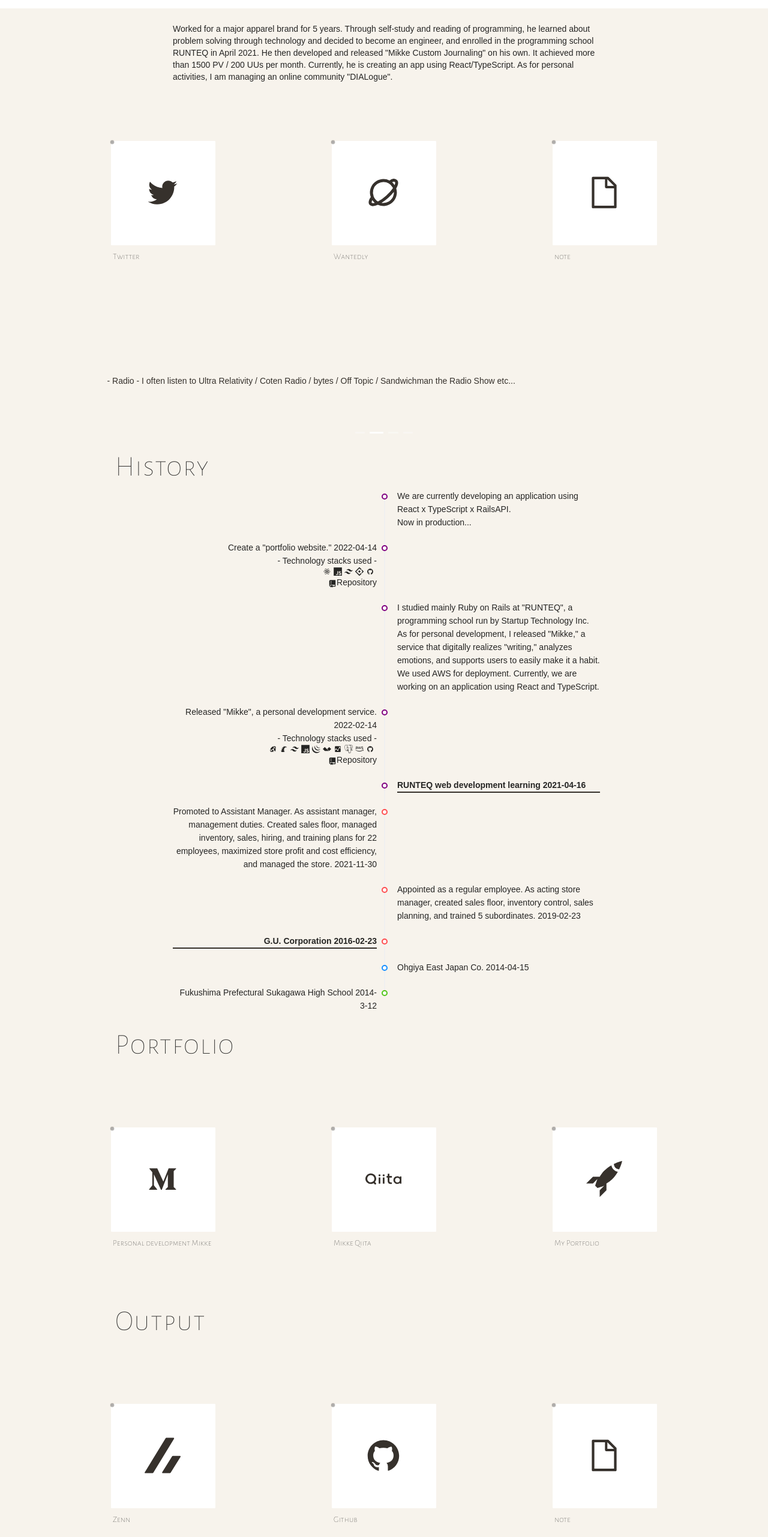
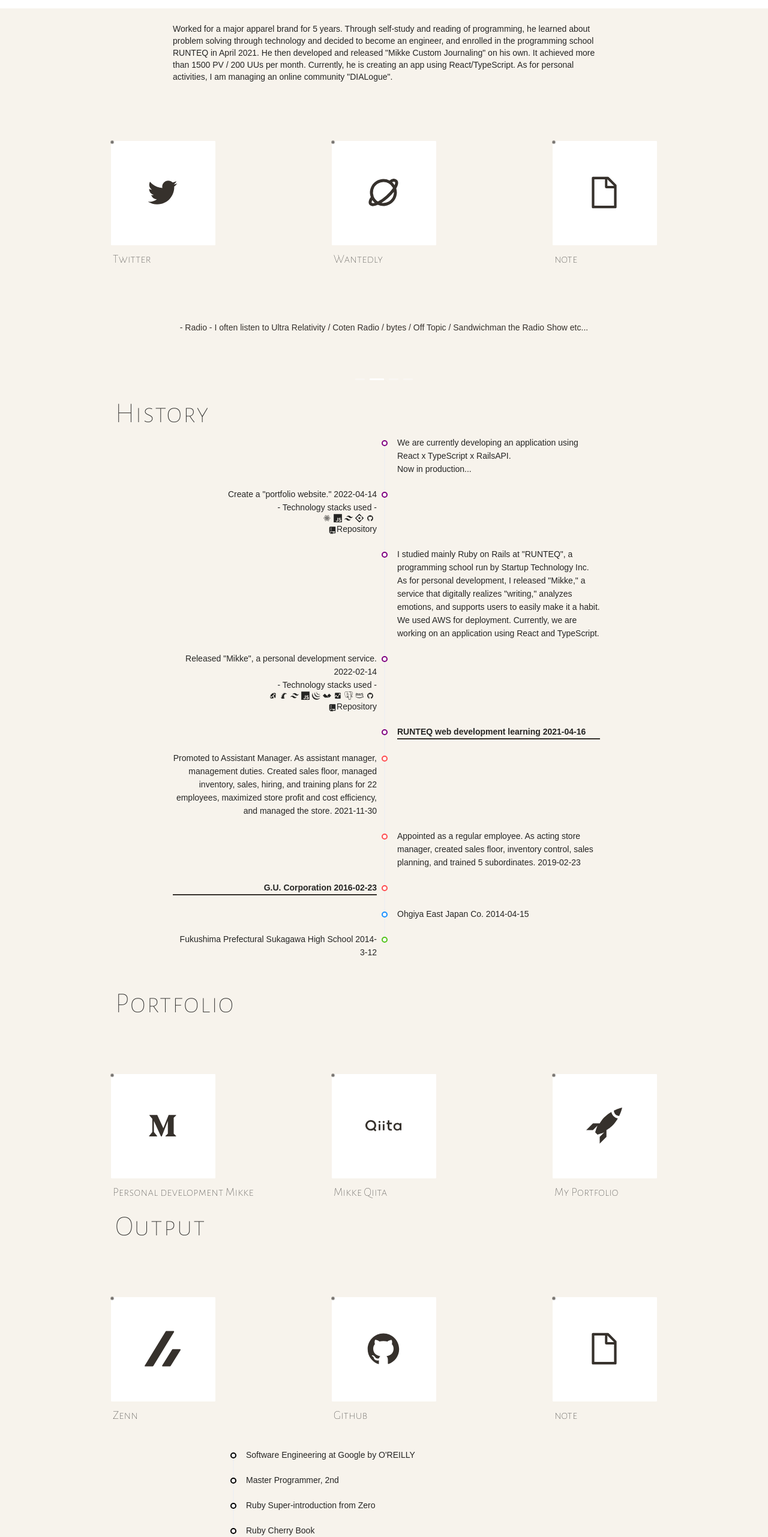
Before and after one commit to KouSei089/watashi, a React (Create React App) app: page / in a window 1280 px wide. Shown: the part 234-2797 px from the top of the page at 60% size. Built offline with nearby package versions, Linux system fonts and the light colour scheme; a web font is replaced by a local one.

Commit message:
Update:すべてのコンテンツをレスポンシブ対応しました

```diff
--- a/src/Contact.js
+++ b/src/Contact.js
@@ -8,11 +8,11 @@ const Contact = () => {
   return (
     <div>
       <Layout>
-        <Header className="bg-white text-2xl style-ale tracking-wide pl-48 pt-5">
+        <Header className="bg-white text-2xl style-ale tracking-wide pl-6 md:pl-48 pt-5">
           Contact
         </Header>
         <Content className="bg-white font-zen leading-5">
-          <div className="px-36 lg:px-72 pb-12 flex justify-center">
+          <div className="px-6 md:px-72 pb-12 flex justify-center">
             <p className="mr-5">e-mail</p>
             <p className="">qq00891829@icloud.com</p>
             <a href="https://github.com/KouSei089" target="_blank" rel="noopener noreferrer"><AiOutlineGithub className="mt-1.5 ml-2" /></a>
--- a/src/History.js
+++ b/src/History.js
@@ -6,11 +6,11 @@ const { Header, Content } = Layout;
 const History = () => {
   return (
     <Layout>
-      <Header className="bg-natural text-5xl style-ale tracking-wide pl-48 pt-5">
+      <Header className="bg-natural title-text">
         History
       </Header>
       <Content className="bg-natural font-zen leading-5 pt-6">
-        <p className="px-36 lg:px-72"><HistoryTimeTree /></p>
+        <p className="px-6 md:px-24 lg:px-72"><HistoryTimeTree /></p>
       </Content>
     </Layout>
   )
--- a/src/Output.js
+++ b/src/Output.js
@@ -11,11 +11,11 @@ const Output = () => {
   return (
     <div className="bg-natural">
       <Layout>
-        <Header className="bg-natural text-5xl style-ale tracking-wide pl-48">
+        <Header className="bg-natural title-text">
           Output
         </Header>
         <div className="md:flex md:justify-center bg-natural">
-          <div className="flex flex-col md:flex-row py-24 bg-natural">
+          <div className="flex flex-col md:flex-row pt-24 md:pb-12 bg-natural">
             <div className="">
               <a href="https://zenn.dev/kousei_089" target="_blank" rel="noopener noreferrer">
                 <Card className="relative card-style">
@@ -27,7 +27,7 @@ const Output = () => {
                 </IconContext.Provider>
                 </Card>
               </a>
-              <a href="https://zenn.dev/kousei_089" target="_blank" rel="noopener noreferrer"><p className="style-ale ml-24 mt-2 pl-1 hover:opacity-50 duration-700 hover:text-black">Zenn</p></a>
+              <a href="https://zenn.dev/kousei_089" target="_blank" rel="noopener noreferrer"><p className="style-ale card-title">Zenn</p></a>
             </div>
             <div className="">
               <a href="https://github.com/KouSei089" target="_blank" rel="noopener noreferrer">
@@ -40,7 +40,7 @@ const Output = () => {
                 </IconContext.Provider>
                 </Card>
                 </a>
-              <a href="https://github.com/KouSei089" target="_blank" rel="noopener noreferrer"><p className="style-ale ml-24 mt-2 pl-1 hover:opacity-50 duration-700 hover:text-black">Github</p></a>
+              <a href="https://github.com/KouSei089" target="_blank" rel="noopener noreferrer"><p className="style-ale card-title">Github</p></a>
             </div>
             <div className="">
               <a href="https://note.com/izuha0" target="_blank" rel="noopener noreferrer">
@@ -53,7 +53,7 @@ const Output = () => {
                 </IconContext.Provider>
                 </Card>
                 </a>
-              <a href="https://note.com/izuha0" target="_blank" rel="noopener noreferrer"><p className="style-ale ml-24 mt-2 pl-1 hover:opacity-50 duration-700 hover:text-black">note</p></a>
+              <a href="https://note.com/izuha0" target="_blank" rel="noopener noreferrer"><p className="style-ale card-title">note</p></a>
             </div>
           </div>
         </div>
--- a/src/OutputTimeTree.js
+++ b/src/OutputTimeTree.js
@@ -3,7 +3,7 @@ import { Timeline } from 'antd';
 
 const OutputTimeTree = () => {
   return (
-    <div className="px-36 lg:px-96 font-zen">
+    <div className="px-6 md:px-24 lg:px-96 font-zen">
       <Timeline>
         <Timeline.Item color="black">
           <a href="https://zenn.dev/kousei_089/scraps/406f499a57e98f" target="_blank"
--- a/src/Portfolio.js
+++ b/src/Portfolio.js
@@ -11,11 +11,11 @@ const Portfolio = () => {
   return (
     <div className="bg-natural">
       <Layout>
-        <Header className="bg-natural text-5xl style-ale tracking-wide pl-48">
+        <Header className="bg-natural title-text pt-12">
           Portfolio
         </Header>
         <div className="md:flex md:justify-center bg-natural">
-          <div className="flex flex-col md:flex-row py-24 bg-natural">
+          <div className="flex flex-col md:flex-row pt-24 bg-natural">
             <div className="">
               <a href="https://a-mikke.com" target="_blank" rel="noopener noreferrer">
                 <Card className="card-style relative">
@@ -27,7 +27,7 @@ const Portfolio = () => {
                 </IconContext.Provider>
                 </Card>
                 </a>
-              <a href="https://a-mikke.com" target="_blank" rel="noopener noreferrer"><p className="style-ale ml-24 mt-2 pl-1 hover:opacity-50 duration-700 hover:text-black">Personal development Mikke</p></a>
+              <a href="https://a-mikke.com" target="_blank" rel="noopener noreferrer"><p className="style-ale card-title">Personal development Mikke</p></a>
             </div>
             <div className="">
             <a href="https://qiita.com/Izumi_Haruya/items/148bb9fbf5e8723fd8fa" target="_blank" rel="noopener noreferrer">
@@ -40,7 +40,7 @@ const Portfolio = () => {
               </IconContext.Provider>
               </Card>
             </a>
-            <a href="https://qiita.com/Izumi_Haruya/items/148bb9fbf5e8723fd8fa" target="_blank" rel="noopener noreferrer"><p className="style-ale ml-24 mt-2 pl-1 hover:opacity-50 duration-700 hover:text-black">Mikke Qiita</p></a>
+            <a href="https://qiita.com/Izumi_Haruya/items/148bb9fbf5e8723fd8fa" target="_blank" rel="noopener noreferrer"><p className="style-ale card-title">Mikke Qiita</p></a>
             </div>
             <div className="">
               <a href="https://kousei089.github.io/portfolio-izuha/" target="_blank" rel="noopener noreferrer">
@@ -53,11 +53,10 @@ const Portfolio = () => {
                 </IconContext.Provider>
                 </Card>
               </a>
-              <a href="https://kousei089.github.io/portfolio-izuha/" target="_blank" rel="noopener noreferrer"><p className="style-ale ml-24 mt-2 pl-1 hover:opacity-50 duration-700 hover:text-black">My Portfolio</p></a>
+              <a href="https://kousei089.github.io/portfolio-izuha/" target="_blank" rel="noopener noreferrer"><p className="style-ale card-title">My Portfolio</p></a>
             </div>
           </div>
         </div>
-
       </Layout>
     </div>
   )
--- a/src/Profile.js
+++ b/src/Profile.js
@@ -25,7 +25,7 @@ const Profile = () => {
             <p className="px-20 lg:px-72 bg-natural">Worked for a major apparel brand for 5 years. Through self-study and reading of programming, he learned about problem solving through technology and decided to become an engineer, and enrolled in the programming school RUNTEQ in April 2021. He then developed and released "Mikke Custom Journaling" on his own. It achieved more than 1500 PV / 200 UUs per month. Currently, he is creating an app using React/TypeScript. As for personal activities, I am managing an online community "DIALogue".</p>
           </Content>
           <div className="md:flex md:justify-center bg-natural">
-            <div className="flex flex-col md:flex-row py-24 bg-natural">
+            <div className="flex flex-col md:flex-row pt-24 bg-natural">
               <div>
                 <a href="https://twitter.com/izuha0" target="_blank" rel="noopener noreferrer">
                 <Card className="card-style relative">
@@ -37,7 +37,7 @@ const Profile = () => {
                 </IconContext.Provider>
                 </Card>
                 </a>
-                <a href="https://twitter.com/izuha0" target="_blank" rel="noopener noreferrer"><p className="style-ale ml-24 mt-2 pl-1 hover:opacity-50 duration-700 hover:text-black">Twitter</p></a>
+                <a href="https://twitter.com/izuha0" target="_blank" rel="noopener noreferrer"><p className="style-ale card-title">Twitter</p></a>
               </div>
               <div className="">
                 <a href="https://www.wantedly.com/id/haruya_izumi" target="_blank" rel="noopener noreferrer">
@@ -50,7 +50,7 @@ const Profile = () => {
                   </IconContext.Provider>
                   </Card>
                 </a>
-                <a href="https://www.wantedly.com/id/haruya_izumi" target="_blank" rel="noopener noreferrer"><p className="style-ale ml-24 mt-2 pl-1 hover:opacity-50 duration-700 hover:text-black">Wantedly</p></a>
+                <a href="https://www.wantedly.com/id/haruya_izumi" target="_blank" rel="noopener noreferrer"><p className="style-ale card-title">Wantedly</p></a>
               </div>
               <div className="">
                 <a href="https://note.com/izuha0" target="_blank" rel="noopener noreferrer">
@@ -63,7 +63,7 @@ const Profile = () => {
                   </IconContext.Provider>
                   </Card>
                 </a>
-                <a href="https://note.com/izuha0" target="_blank" rel="noopener noreferrer"><p className="style-ale ml-24 mt-2 pl-1 hover:opacity-50 duration-700 hover:text-black">note</p></a>
+                <a href="https://note.com/izuha0" target="_blank" rel="noopener noreferrer"><p className="style-ale card-title">note</p></a>
               </div>
             </div>
           </div>
--- a/src/index.css
+++ b/src/index.css
@@ -14,6 +14,14 @@
   @apply w-44 h-44 mx-28 md:mx-6 lg:mx-12 xl:mx-24 border-natural hover:opacity-50 duration-700
 }
 
+.card-title {
+  @apply ml-28 md:ml-6 lg:ml-24 mt-2 mb-12 md:mb-0 pl-1 hover:opacity-50 duration-700 text-sm lg:text-xl hover:text-black
+}
+
+.title-text {
+  @apply  text-5xl style-ale tracking-wide pl-6 lg:pl-48 pt-5
+}
+
 .dropdown:hover > .dropdown-content {
 	display: block;
 }
```
